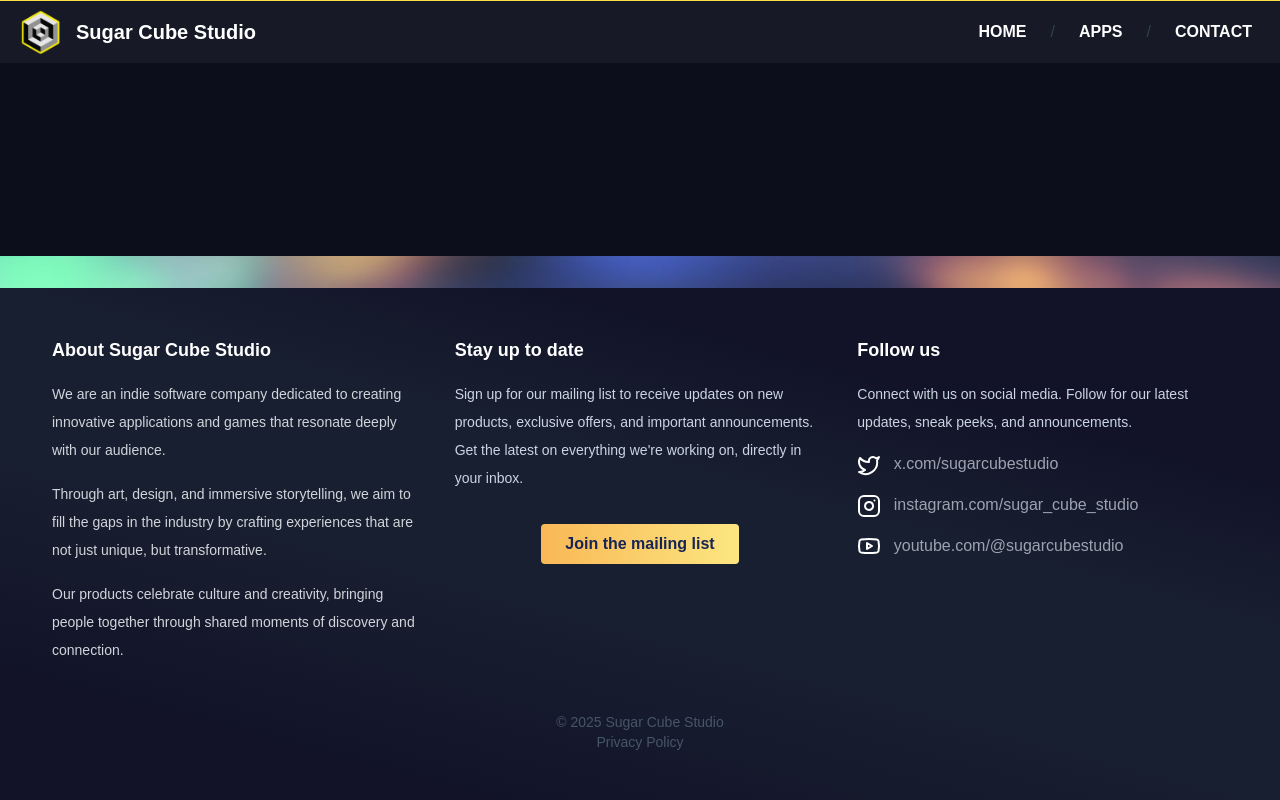
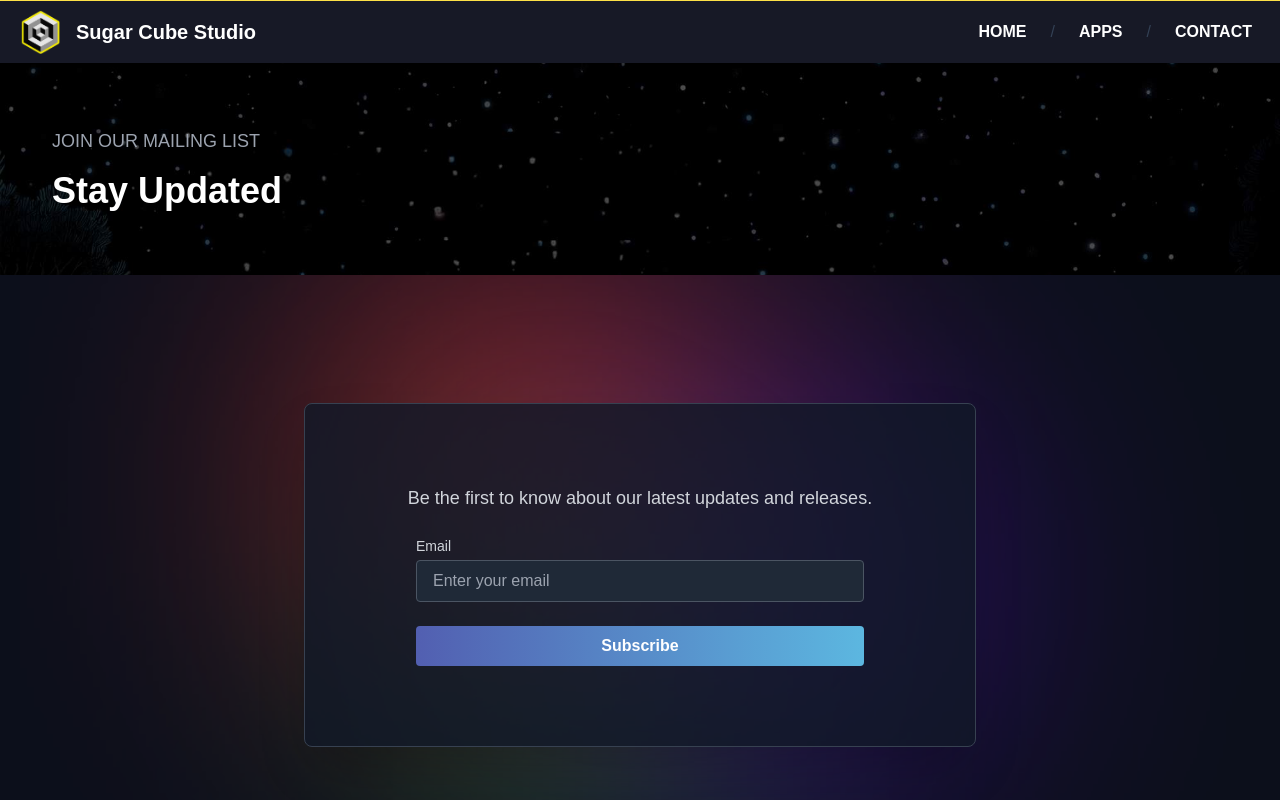
Before and after one commit to westwick/sugarcubestudio, a Nuxt app: page /mailing-list in a window 1280 px wide. Shown: the top 800 px of the page. Built offline with nearby package versions, Linux system fonts and the light colour scheme.

Commit message:
add mailing list

```diff
--- /dev/null
+++ b/pages/mailing-list.vue
@@ -0,0 +1,133 @@
+<template>
+  <PageHeader subtitle="Join Our Mailing List" title="Stay Updated" />
+  <div
+    class="container mx-auto px-4 relative min-h-[600px] flex items-center justify-center"
+  >
+    <div class="absolute inset-0 z-0">
+      <img
+        src="@/assets/images/blur-transparent.png"
+        alt="Background"
+        class="w-full h-full object-cover"
+      />
+    </div>
+    <div class="relative z-10 w-full flex items-center justify-center">
+      <div
+        class="signup-form max-w-2xl w-full bg-gray-900 bg-opacity-80 rounded-lg shadow-2xl border border-gray-700 flex flex-col items-center"
+      >
+        <p class="text-gray-300 mb-6 text-center text-lg">
+          Be the first to know about our latest updates and releases.
+        </p>
+        <form @submit.prevent="submitForm" class="space-y-6 w-full max-w-md">
+          <div>
+            <label
+              for="email"
+              class="block text-sm font-medium text-gray-300 mb-1"
+              >Email</label
+            >
+            <input
+              type="email"
+              id="email"
+              placeholder="Enter your email"
+              v-model="email"
+              required
+              class="w-full px-4 py-2 rounded border border-gray-600 bg-gray-800 text-white focus:border-blue-500 focus:ring-1 focus:ring-blue-500 focus:outline-none"
+              :disabled="loading"
+            />
+          </div>
+          <div>
+            <button
+              type="submit"
+              class="w-full gradient-button text-white font-bold py-2 px-4 rounded transition-all duration-300"
+              :disabled="loading"
+            >
+              {{ loading ? "Subscribing..." : "Subscribe" }}
+            </button>
+          </div>
+          <p
+            v-if="message"
+            class="text-center"
+            :class="{
+              'text-green-400': !message.includes('Sorry'),
+              'text-red-400': message.includes('Sorry'),
+            }"
+          >
+            {{ message }}
+          </p>
+        </form>
+      </div>
+    </div>
+  </div>
+</template>
+
+<script setup>
+import { ref } from "vue";
+
+const email = ref("");
+const loading = ref(false);
+const message = ref("");
+
+const submitForm = async () => {
+  loading.value = true;
+  message.value = "";
+
+  try {
+    const response = await fetch(
+      "https://connect.mailerlite.com/api/subscribers",
+      {
+        method: "POST",
+        headers: {
+          "Content-Type": "application/json",
+          Accept: "application/json",
+          Authorization: `Bearer ${import.meta.env.VITE_MAILERLITE_API_KEY}`,
+        },
+        body: JSON.stringify({
+          email: email.value,
+        }),
+      }
+    );
+
+    if (!response.ok) {
+      throw new Error("Subscription failed");
+    }
+
+    message.value = "Thank you for subscribing!";
+    email.value = "";
+  } catch (error) {
+    console.error("Error:", error);
+    message.value = "Sorry, something went wrong. Please try again later.";
+  } finally {
+    loading.value = false;
+  }
+};
+
+useHead({
+  title: "Join Our Mailing List",
+  meta: [
+    {
+      name: "description",
+      content:
+        "Subscribe to Sugar Cube Studio's mailing list to stay updated with our latest news and releases.",
+    },
+    {
+      property: "og:title",
+      content: "Join Our Mailing List - Sugar Cube Studio",
+    },
+    {
+      property: "og:description",
+      content:
+        "Subscribe to our mailing list and be the first to know about our latest updates and releases.",
+    },
+    {
+      property: "og:url",
+      content: "https://sugarcubestudio.netlify.app/mailing-list",
+    },
+    { property: "og:type", content: "website" },
+  ],
+});
+</script>
+
+<style scoped>
+.signup-form {
+  padding: 80px;
+}
+</style>
```
